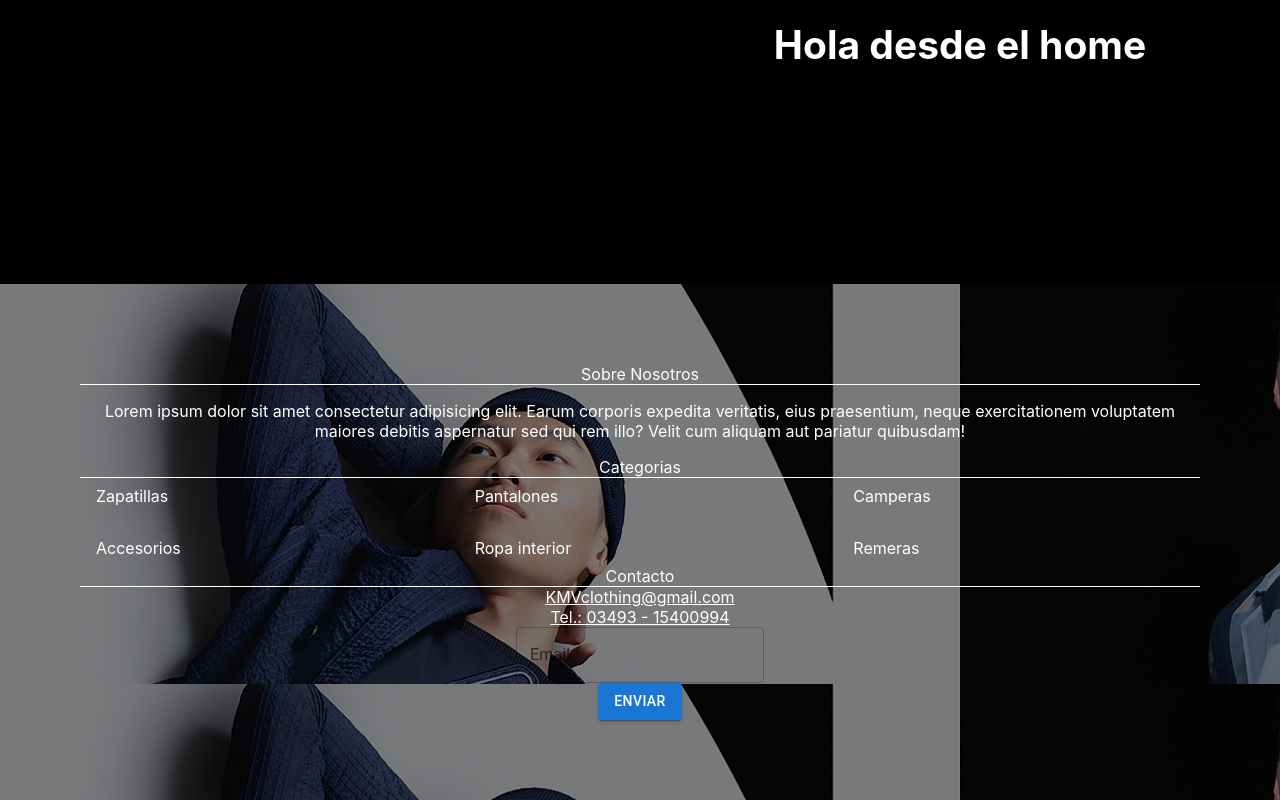
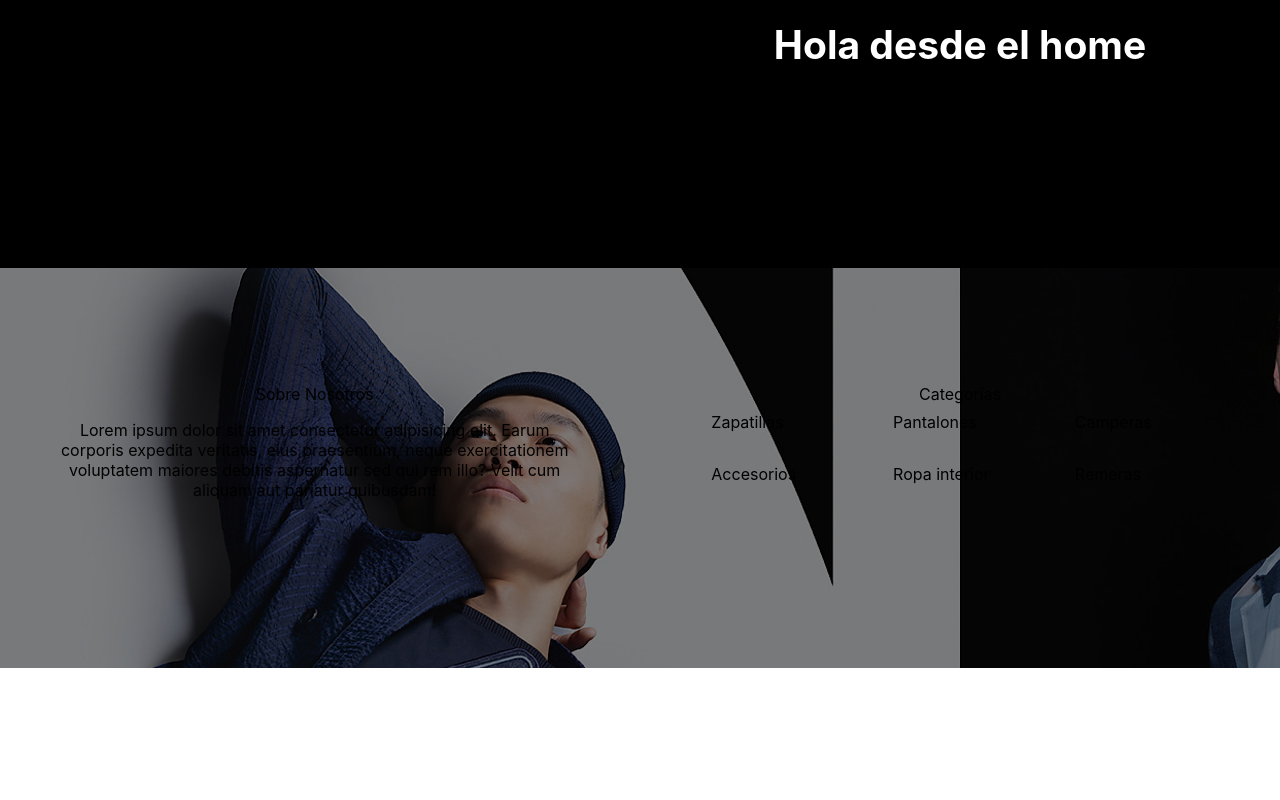
Before and after one commit to arianhoff/TrabajoGrupalKMVClothing, a React (Create React App) app: page / in a window 1280 px wide. Shown: the part 596-1396 px from the top of the page. After the commit the page ends 1264 px from the top, so only its background shows below. Built offline with nearby package versions, Linux system fonts and the light colour scheme.

Commit message:
Se trabaja sobre footer con materialui

```diff
--- a/src/general/footer.js
+++ b/src/general/footer.js
@@ -1,39 +1,30 @@
-import Container from "@mui/material/Container";
+import * as React from "react";
+import Box from "@mui/material/Box";
 import Grid from "@mui/material/Grid";
-import Box from "@mui/material/Box";
-import Link from "@mui/material/Link";
+import "../style/footerKMV.css";
+import Item from "@mui/material/ListItem";
 import { Button } from "@mui/material";
 import { TextField } from "@mui/material";
-import Item from "@mui/material/ListItem";
-import "../style/footerKMV.css";
+import { Link } from "@mui/material";
 
 export default function Footer() {
   return (
-    <footer>
-      <Box
-        px={{ xs: 3, sm: 10 }}
-        py={{ xs: 5, sm: 10 }}
-        className="footer-global"
-        color="white"
-      >
-        <Container maxWidth="lg"></Container>
-        <Grid item md={3}>
-          <Grid>
-            <Box borderBottom={1}>Sobre Nosotros</Box>
-            <Box>
+    <Box sx={{ flexGrow: 1 }} className="footer-global">
+      <Grid container spacing={2} className="flex-global">
+        <Grid item xs={12} lg={4}>
+          <div className="nosotros">
+            <Box>Sobre Nosotros</Box>
             <p>
               Lorem ipsum dolor sit amet consectetur adipisicing elit. Earum
               corporis expedita veritatis, eius praesentium, neque
               exercitationem voluptatem maiores debitis aspernatur sed qui rem
               illo? Velit cum aliquam aut pariatur quibusdam!
             </p>
-            </Box>
+          </div>
         </Grid>
-        </Grid>
-        <Grid item md={3}>
-          <Grid>
-            <Box borderBottom={1}>Categorias</Box>
-            <Box>
+        <Grid item xs={2} lg={4}>
+          <div className="categorias">
+            <Box>Categorías</Box>
             <Grid container spacing={2}>
               <Grid item xs={6} md={4}>
                 <Item>Zapatillas</Item>
@@ -54,12 +45,11 @@ export default function Footer() {
                 <Item>Remeras</Item>
               </Grid>
             </Grid>
-            </Box>
+          </div>
         </Grid>
-        </Grid>
-        <Grid item md={3}>
-          <Grid>
-            <Box borderBottom={1}>Contacto</Box>
+        <Grid item xs={12} lg={4}>
+          <div className="contacto">
+            <Box>Contacto</Box>
             <Box>
               <Link href="/" color="inherit">
                 KMVclothing@gmail.com
@@ -78,80 +68,9 @@ export default function Footer() {
                 <Button variant="contained">Enviar</Button>
               </Link>
             </Box>
+          </div>
         </Grid>
       </Grid>
     </Box>
-    </footer>
   );
-}
-
-// import React from "react";
-// import Style from "../style/footerKMV.css";
-
-// const Footer = () => {
-//   return (
-//     <>
-//       <div className="div-global">
-//         <div className="derechos">
-//           <h4>Todos los derechos reservados / KMV Clothing / @2022</h4>
-//         </div>
-//         <div className="first-div">
-//           <div className="first-h2">
-//             <h2>Sobre nosotros</h2>
-//           </div>
-//           <div className="first-p">
-//             <p>
-//               Lorem ipsum dolor sit amet consectetur adipisicing elit. Ullam,
-//               soluta asperiores nostrum consectetur quis consequuntur tempora
-//               repellendus adipisci minus explicabo odit quo voluptas atque amet
-//               officiis, aut hic nisi ea.
-//             </p>
-//           </div>
-//         </div>
-//         <div className="second-div">
-//           <div className="categories">
-//             <h2>Categorías</h2>
-//           </div>
-//           <div className="options">
-//             <ul>
-//               <li className="zap">
-//                 <a href="">Zapatillas</a>
-//               </li>
-//               <li>
-//                 <a href="">Pantalones</a>
-//               </li>
-//               <li>
-//                 <a href="">Camperas</a>
-//               </li>
-//               <li>
-//                 <a href="">Accesorios</a>
-//               </li>
-//             </ul>
-//           </div>
-//         </div>
-//         <div className="third-div">
-//           <div className="contact">
-//             <h2>Contacto</h2>
-//           </div>
-//           <div className="datos">
-//             <ul>
-//               <li>Tel.: +54 3493-15400808</li>
-//               <li>KMVClothing@gmail.com</li>
-//             </ul>
-//           </div>
-//           <div className="box">
-//             <label for="Nombre">Email:</label>
-//             <br />
-//             <input
-//               className="ingreso"
-//               type="Nombre"
-//               placeholder="Ingrese su Email"
-//             />
-//             <button className="boton"> Enviar </button>
-//           </div>
-//         </div>
-//       </div>
-//     </>
-//   );
-// };
-// export default Footer;
+};
--- a/src/style/footerKMV.css
+++ b/src/style/footerKMV.css
@@ -67,4 +67,24 @@
 
 .footer-global {
   background-image: url(../assets/imagenfooter.png);
+  width: 1920px;
+  height: 400px;
 }
+.flex-global {
+
+}
+.categorias {
+  padding-top: 100px;
+  padding-left: 50px;
+  padding-right: 50px;
+}
+.contacto {
+  padding-top: 100px;
+  padding-left: 50px;
+  padding-right: 50px;
+}
+.nosotros {
+  padding-top: 100px;
+  padding-left: 50px;
+  padding-right: 50px;
+}
```
Lines whose indentation alone changed are shown as unchanged.
